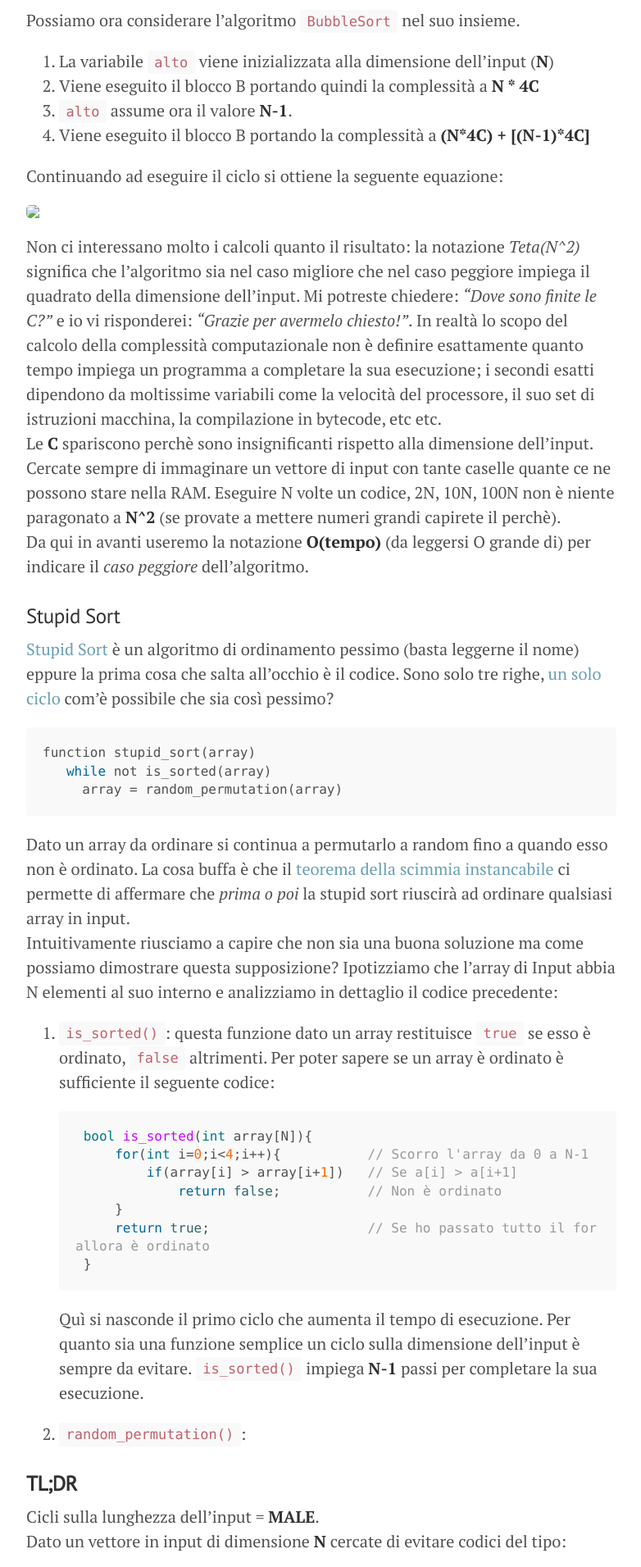
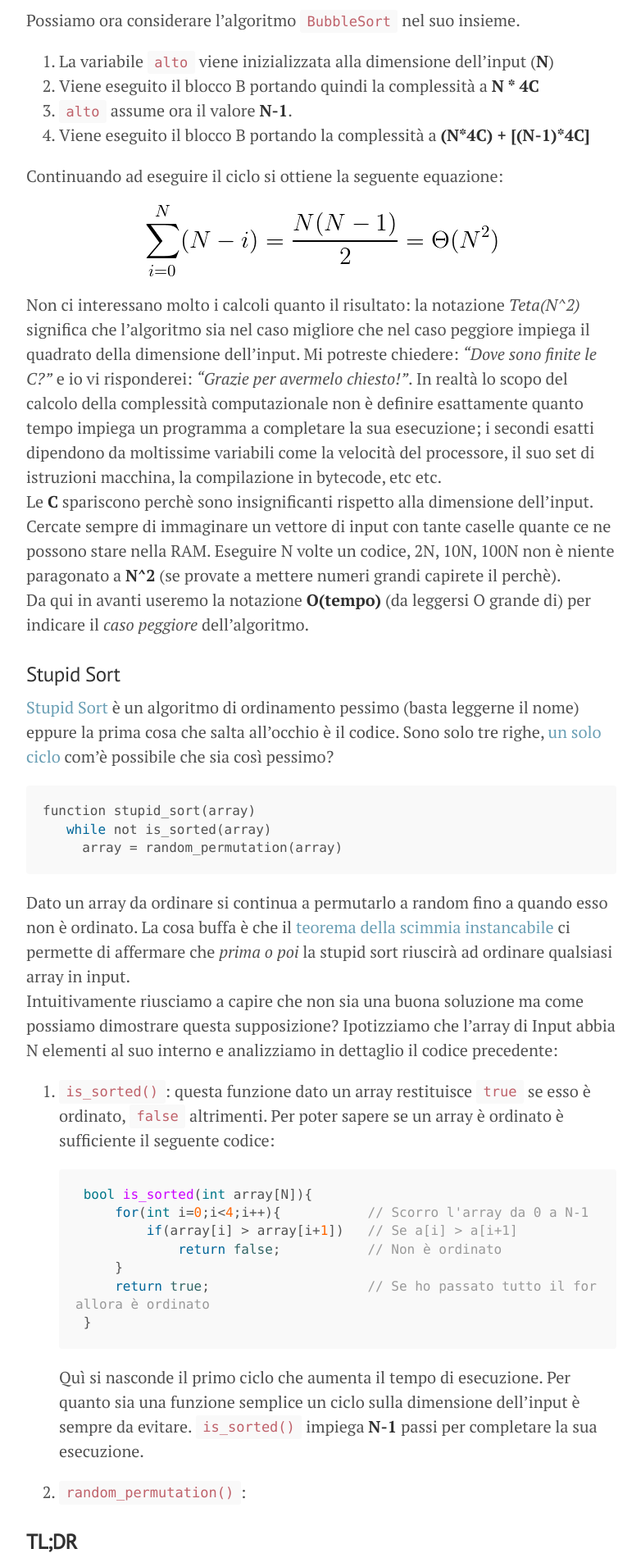
Before and after one commit to ABeltramo/PreparazioneOII, a Jekyll site: the page built from _chapters/2-complessita.md, in a window 1280 px wide. Shown: the part 2053-3964 px from the top of the page at 82% size, without its empty margins (248-1030 px from the left). Built offline with Jekyll 4.4.1, drawn with Linux system fonts in a browser that asks for light colours.

Commit message:
Pulizia e correzione link

```diff
--- a/_chapters/2-complessita.md
+++ b/_chapters/2-complessita.md
@@ -74,7 +74,7 @@ Possiamo ora considerare l'algoritmo `BubbleSort` nel suo insieme.
 Continuando ad eseguire il ciclo si ottiene la seguente equazione:
 
 <p align="center">
-    <img src="img/Compl_BubbleSort.png">
+    <img src="{{site.baseurl}}/img/Compl_BubbleSort.png">
 </p>
 
 Non ci interessano molto i calcoli quanto il risultato: la notazione *Teta(N^2)* significa che l'algoritmo sia nel caso migliore che nel caso peggiore impiega il quadrato della dimensione dell'input. Mi potreste chiedere: *"Dove sono finite le C?"* e io vi risponderei: *"Grazie per avermelo chiesto!"*. In realtà lo scopo del calcolo della complessità computazionale non è definire esattamente quanto tempo impiega un programma a completare la sua esecuzione; i secondi esatti dipendono da moltissime variabili come la velocità del processore, il suo set di istruzioni macchina, la compilazione in bytecode, etc etc.
```
Also changed, not shown: 2 other files.
